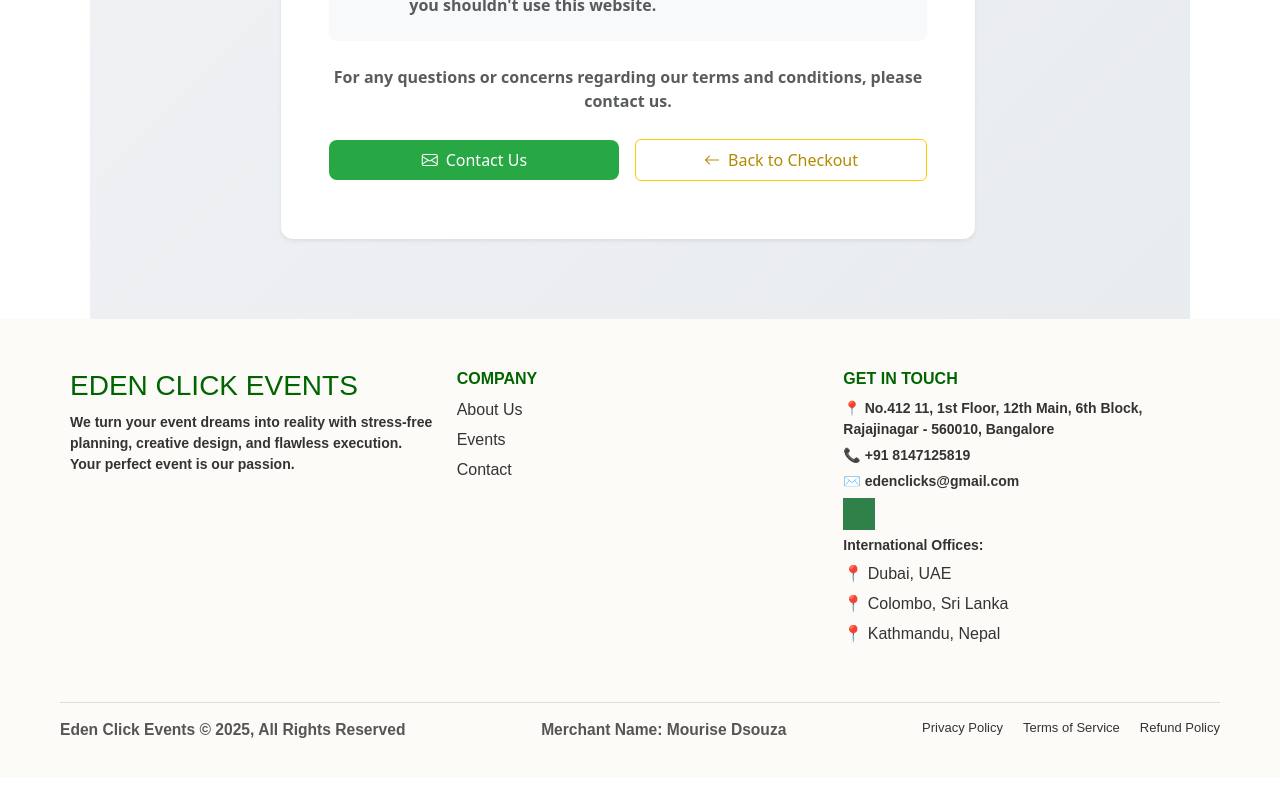
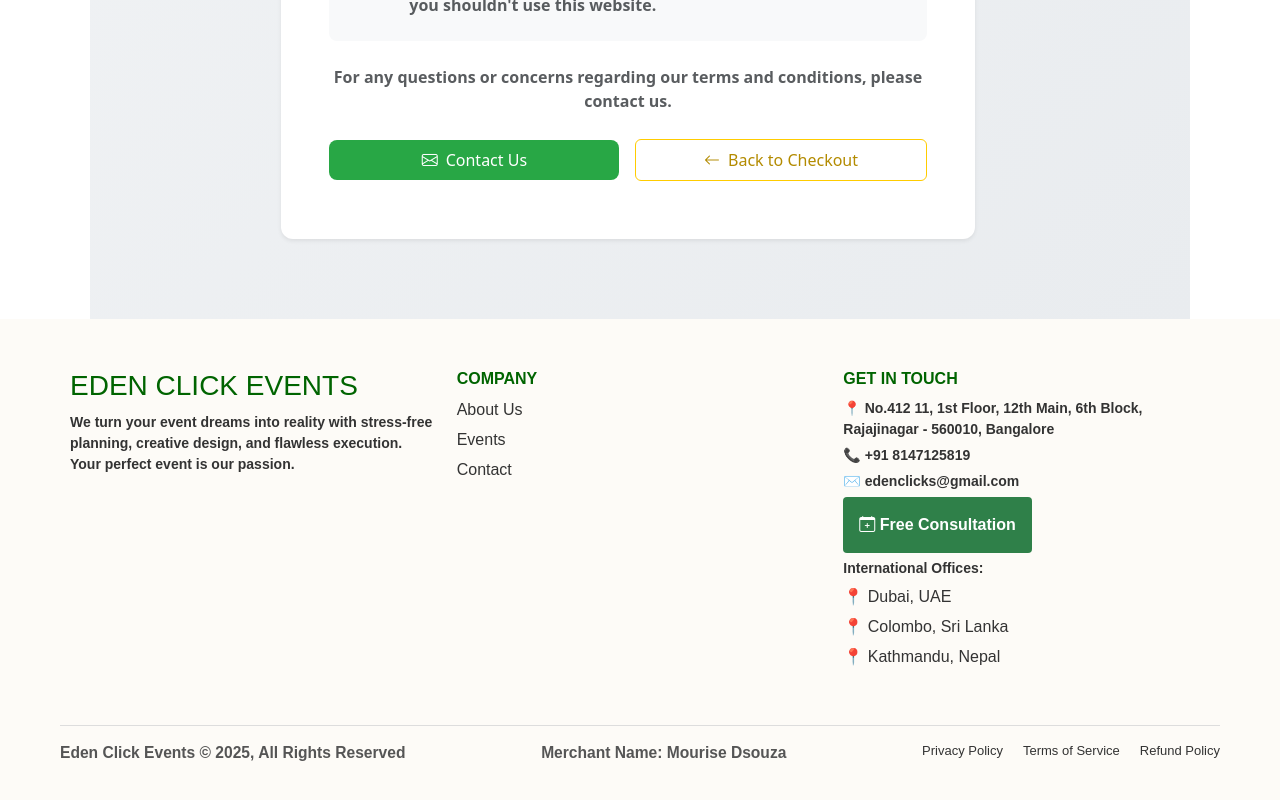
Before and after one commit to Al-Fareed/Ecom-Site, a React (Create React App) app: page /terms in a window 1280 px wide. Shown: the part 2411-3211 px from the top of the page. Before the commit the page ends 3188 px from the top, so only its background shows below. Built offline with nearby package versions, Linux system fonts and the light colour scheme.

Commit message:
fixed footer button title of the app hero section

```diff
--- a/public/index.html
+++ b/public/index.html
@@ -24,7 +24,7 @@
       work correctly both with client-side routing and a non-root public URL.
       Learn how to configure a non-root public URL by running `npm run build`.
     -->
-    <title>Shoppy</title>
+    <title>Eden Click Events</title>
     <link rel="stylesheet" href="https://cdn.jsdelivr.net/npm/bootstrap-icons@1.11.3/font/bootstrap-icons.css">
   </head>
   <body>
--- a/src/components/Button/Button.css
+++ b/src/components/Button/Button.css
@@ -4,7 +4,6 @@ button{
     background-color: #2f8049;
     color: white;
     border: none;
-    border-radius: 4px;
     cursor: pointer;
     font-weight: bolder;
 }
--- a/src/components/Footer.js
+++ b/src/components/Footer.js
@@ -4,9 +4,9 @@ import Button from './Button/Button';
 import { Link } from 'react-router-dom';
 
 const Footer = () => {
-    const handleFreeConsultationBtn = () =>{
-        alert("Oh you want free consultation!!!")
-    }
+  const handleFreeConsultationBtn = () => {
+    alert("Oh you want free consultation!!!")
+  }
   return (
     <footer className="footer">
       <div className="footer-top">
@@ -28,9 +28,9 @@ const Footer = () => {
         <div className="footer-section">
           <h4 className="footer-subtitle">COMPANY</h4>
           <ul>
-            <li><a href="/about">About Us</a></li>
-            <li><a href="/events">Events</a></li>
-            <li><a href="/contact">Contact</a></li>
+            <li><Link to="/about">About Us</Link></li>
+            <li><Link to="/product">Events</Link></li>
+            <li><Link to="/contact">Contact</Link></li>
           </ul>
         </div>
 
@@ -40,7 +40,14 @@ const Footer = () => {
           <p>📞 +91 8147125819</p>
           <p>✉️ edenclicks@gmail.com</p>
           {/* <button className="consult-btn">Free Consultation</button> */}
-          <Button text="Free Consultation" onClickFunction={handleFreeConsultationBtn} />
+          <Button
+            onClickFunction={handleFreeConsultationBtn}
+            styles={{
+              "borderRadius":"4px"
+            }}
+          >
+          <i class="bi bi-calendar-plus"></i>  Free Consultation
+          </Button>
           <p className="intl-offices"><strong>International Offices:</strong></p>
           <ul>
             <li>📍 Dubai, UAE</li>
--- a/src/pages/Home/HeroSection.js
+++ b/src/pages/Home/HeroSection.js
@@ -7,6 +7,9 @@ const HeroSection = () => {
   const handleViewProductBtn = () => {
     navigate('/product')
     window.scrollTo(0, 0)
+  }
+  const handleBookEventBtn = () => {
+    navigate('/')
   }
   return (
     <div>
@@ -55,7 +58,7 @@ const HeroSection = () => {
                     "border": "2px solid white",
                     "borderRadius": "5px"
                   }}
-                  onClickFunction={handleViewProductBtn}
+                  onClickFunction={handleBookEventBtn}
                 >
                   <i class="bi bi-calendar-plus-fill"></i> Book Your Event
                 </Button>
```
